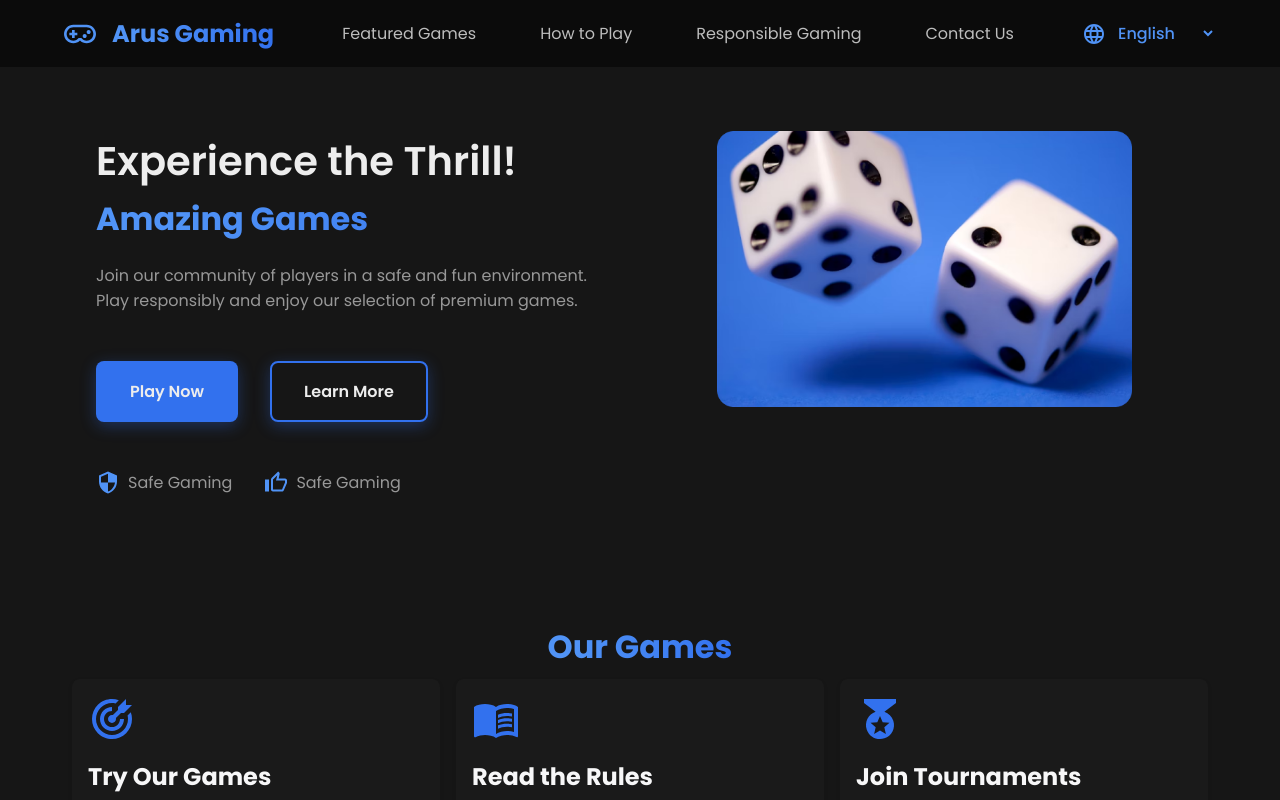
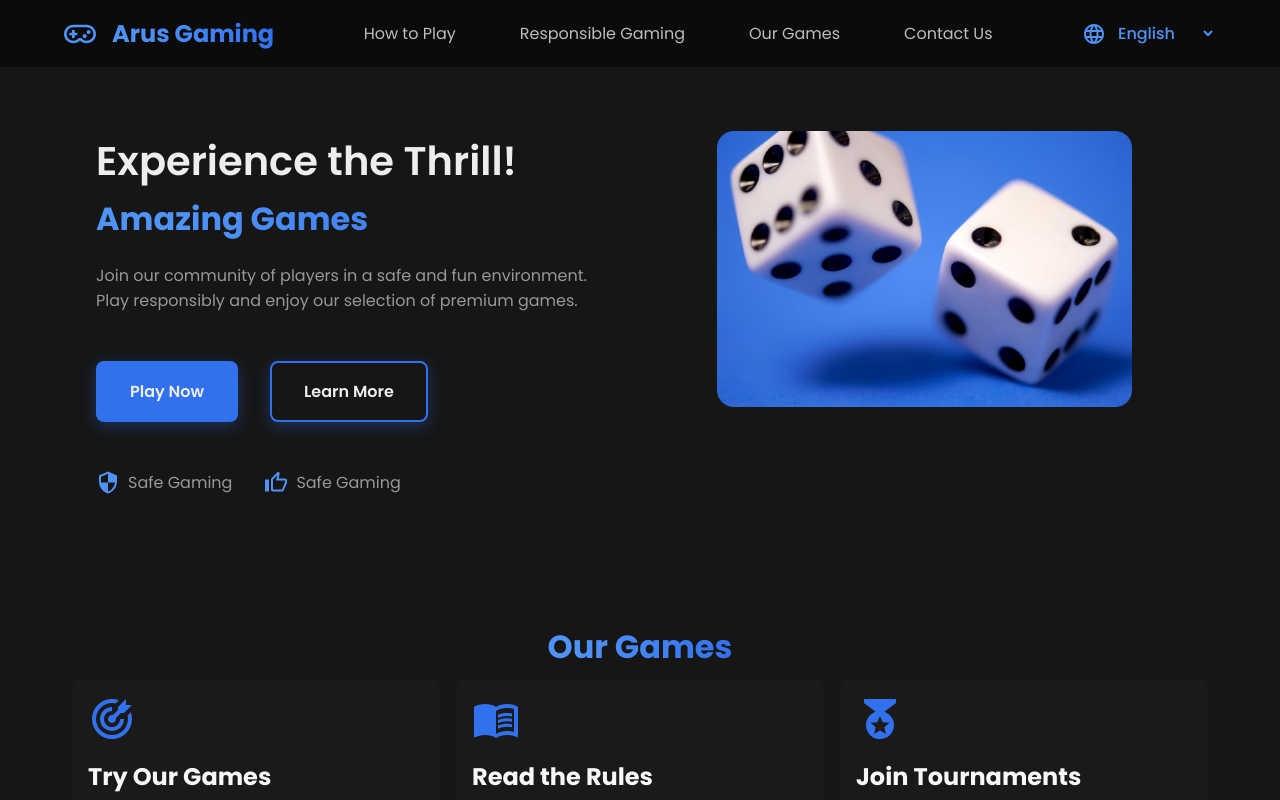
Before and after one commit to HarrisonLima/arus-gaming-provd, a React (Vite) app: page / in a window 1280 px wide. Shown: the top 800 px of the page. Built offline with nearby package versions, Linux system fonts and the light colour scheme.

Commit message:
adjust a tag in navbar

```diff
--- a/src/components/Navbar/index.tsx
+++ b/src/components/Navbar/index.tsx
@@ -1,5 +1,5 @@
-import React, { useState } from 'react';
-import { useTranslation } from 'react-i18next';
+import React, { useState } from "react";
+import { useTranslation } from "react-i18next";
 import game from "../../assets/icon-logo.svg";
 import language from "../../assets/icon-language.svg";
 
@@ -7,7 +7,9 @@ const Navbar = () => {
   const { t, i18n } = useTranslation();
   const [isMenuOpen, setIsMenuOpen] = useState(false);
 
-  const handleLanguageChange = (event: React.ChangeEvent<HTMLSelectElement>) => {
+  const handleLanguageChange = (
+    event: React.ChangeEvent<HTMLSelectElement>
+  ) => {
     i18n.changeLanguage(event.target.value);
   };
 
@@ -26,17 +28,25 @@ const Navbar = () => {
 
       {/* Menu Hambúrguer */}
       <div className="navbar__hamburger" onClick={toggleMenu}>
-        <div className={`hamburger-line ${isMenuOpen ? 'open' : ''}`} />
-        <div className={`hamburger-line ${isMenuOpen ? 'open' : ''}`} />
-        <div className={`hamburger-line ${isMenuOpen ? 'open' : ''}`} />
+        <div className={`hamburger-line ${isMenuOpen ? "open" : ""}`} />
+        <div className={`hamburger-line ${isMenuOpen ? "open" : ""}`} />
+        <div className={`hamburger-line ${isMenuOpen ? "open" : ""}`} />
       </div>
 
       {/* Menu de Opções */}
-      <ul className={`navbar__options ${isMenuOpen ? 'open' : ''}`}>
-        <li className="navbar__options__option">{t('featuredGames')}</li>
-        <li className="navbar__options__option">{t('howToPlay')}</li>
-        <li className="navbar__options__option">{t('responsibleGaming')}</li>
-        <li className="navbar__options__option">{t('contactUs')}</li>
+      <ul className={`navbar__options ${isMenuOpen ? "open" : ""}`}>
+        <a href="#howToPlay">
+          <li className="navbar__options__option">{t("howToPlay")}</li>
+        </a>
+        <a href="#responsibleGaming">
+          <li className="navbar__options__option">{t("responsibleGaming")}</li>
+        </a>
+        <a href="#experienceThrill">
+          <li className="navbar__options__option">{t("ourGames")}</li>
+        </a>
+        <a href="#contactUs">
+          <li className="navbar__options__option">{t("contactUs")}</li>
+        </a>
         {/* Seletor de Idioma no Mobile */}
         <li className="navbar__options__option navbar__language-mobile">
           <img src={language} alt="Language Icon" />
--- a/src/styles/components/_navbar.scss
+++ b/src/styles/components/_navbar.scss
@@ -16,6 +16,10 @@
     display: flex;
     gap: 4rem;
     flex-wrap: wrap;
+
+    & a {
+      text-decoration: none;
+    }
 
     &__option {
       color: $color-g-300;
```
Also changed, not shown: src/locales/en/translation.json (line endings or trailing spaces).
